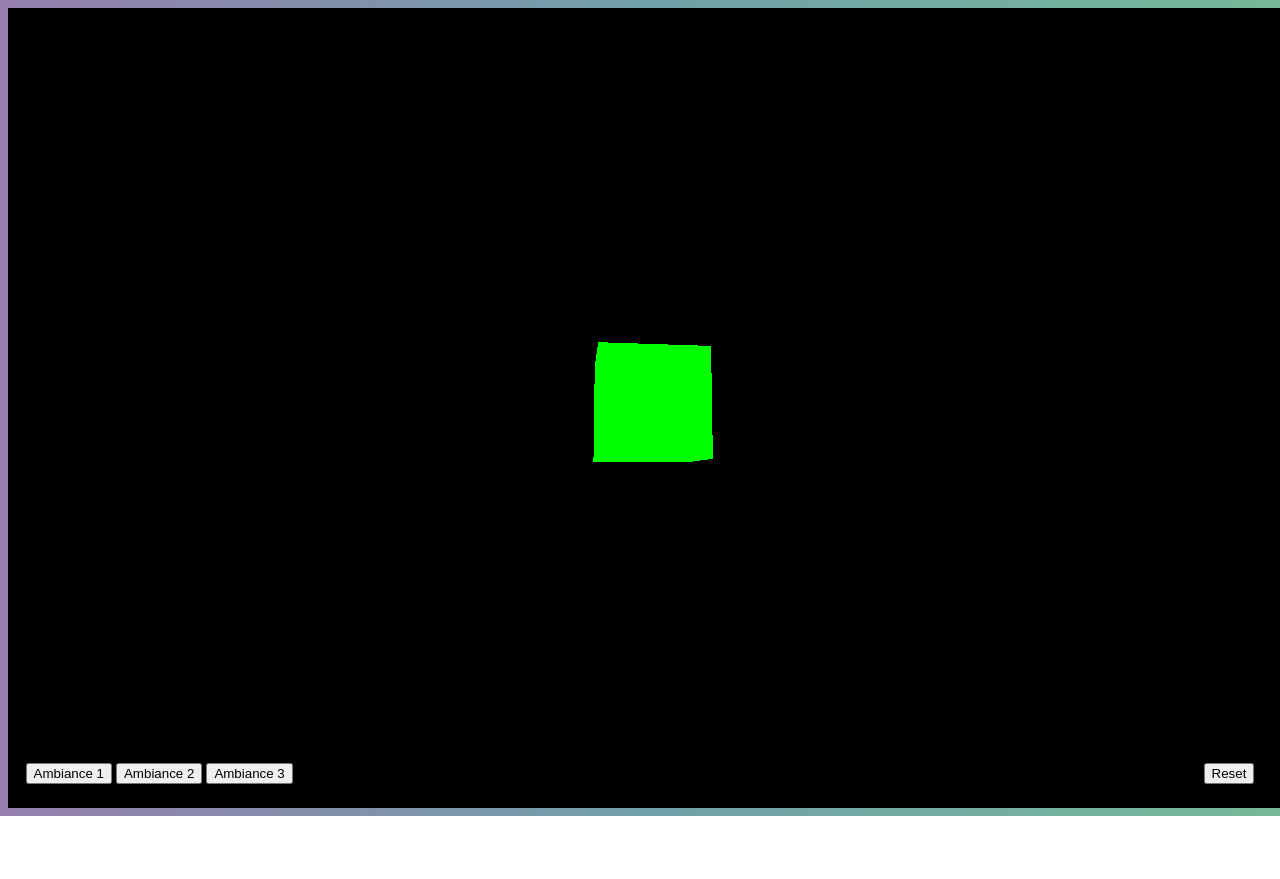
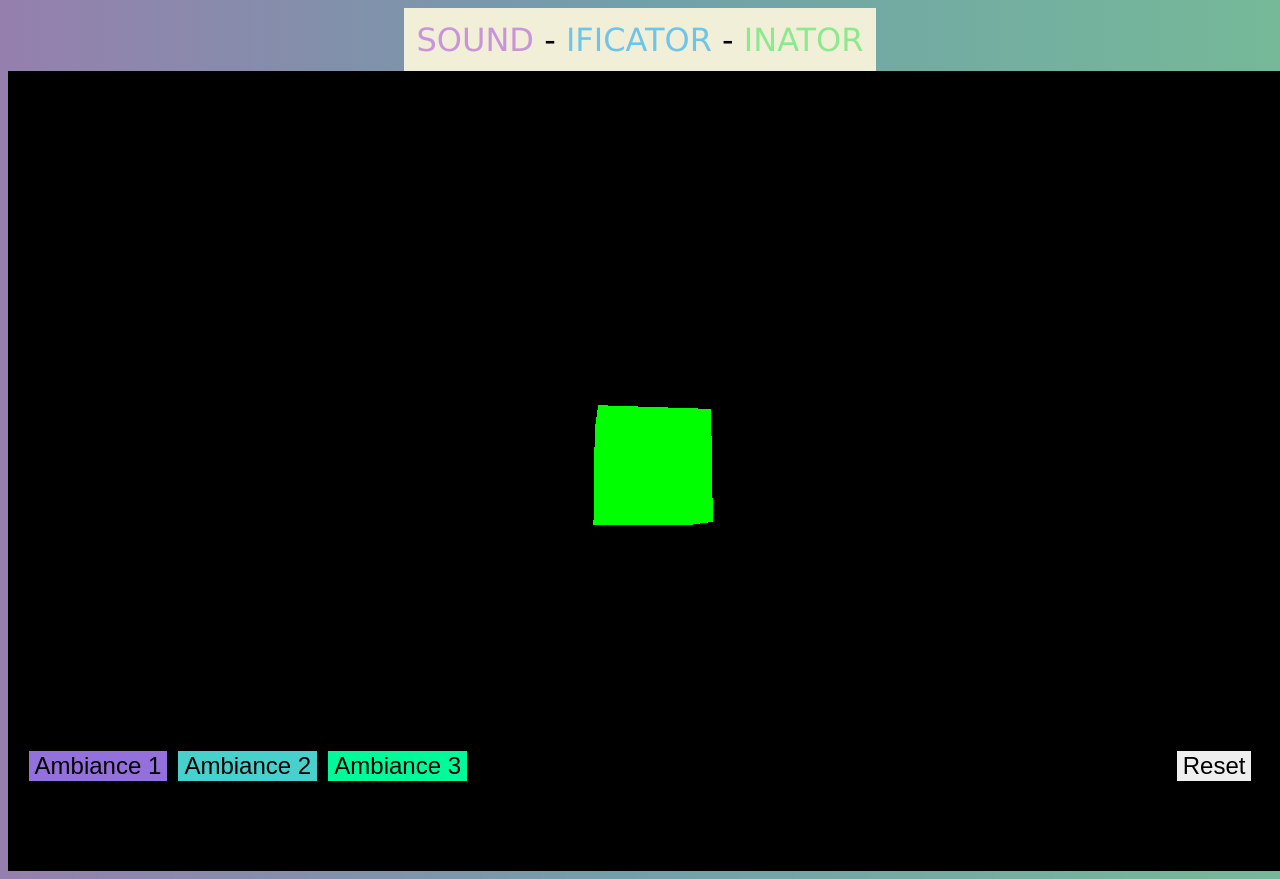
Before and after one commit to henhackz/henhacks.github.io, a website built with Vite: page index.html in a window 1280 px wide. Before the commit the page ends 816 px from the top, so only its background shows below. Built offline with nearby package versions, Linux system fonts and the light colour scheme.

Commit message:
gheyshex

```diff
--- a/index.html
+++ b/index.html
@@ -6,6 +6,40 @@
 		<style>
 			body {
 				background: linear-gradient(90deg, rgba(149,127,173,1) 0%, rgb(113, 160, 169) 50%, rgba(117,185,152,1) 100%);
+				text-align: center;
+				font-family: Verdana, Geneva, Tahoma, sans-serif;
+			}
+			.title {
+				padding-top: 1%;
+				padding-bottom: 1%;
+				padding-left: 1%;
+				padding-right: 1%;
+				display: inline-block;
+				font-size: xx-large;
+				background-color: rgb(241, 239, 215);
+			}
+			button {
+				font-size: x-large;
+				border: 3px solid black;
+			}
+			.purple {
+				background-color: mediumpurple;
+			}
+			.purple:hover {
+				background-color: rgb(122, 87, 191);
+			}
+			.blue {
+				background-color: mediumturquoise;
+			}
+			.blue:hover {
+				background-color: rgb(47, 184, 179);
+
+			}
+			.green {
+				background-color: mediumspringgreen;
+			}
+			.green:hover {
+				background-color: rgb(0, 225, 129);
 			}
 			.selection {
 				position: absolute;
@@ -22,10 +56,15 @@
 	<body>
 		<script type="module" src="src/main.js"></script>
 		<script type="module" src="src/bg.js"></script>
+		<div class="title">
+			<span style="color: rgb(201, 148, 219);">SOUND</span> -
+			<span style="color: rgb(111, 197, 232);">IFICATOR</span> -
+			<span style="color: rgb(141, 233, 141);">INATOR</span>
+		</div>
 		<div class="selection">
-			<button id="1">Ambiance 1</button>
-			<button id="2">Ambiance 2</button>
-			<button id="3">Ambiance 3</button>
+			<button id="1" class="purple">Ambiance 1</button>
+			<button id="2" class="blue">Ambiance 2</button>
+			<button id="3" class="green">Ambiance 3</button>
 		</div>
 		<div class="reset">
 			<button id="reset">Reset</button>
--- a/src/bg.js
+++ b/src/bg.js
@@ -1,6 +1,6 @@
 document.getElementById("1").addEventListener("click", function() {
     console.log(1);
-    document.body.style.background = "radial-gradient(circle, rgba(149,127,173,1) 0%, rgba(101,59,147,1) 100%)"
+    document.body.style.background = "radial-gradient(circle, rgba(149,127,173,1) 0%, rgb(90, 60, 100) 100%)"
     //play ourple
 });
 document.getElementById("2").addEventListener("click", function() {
```
